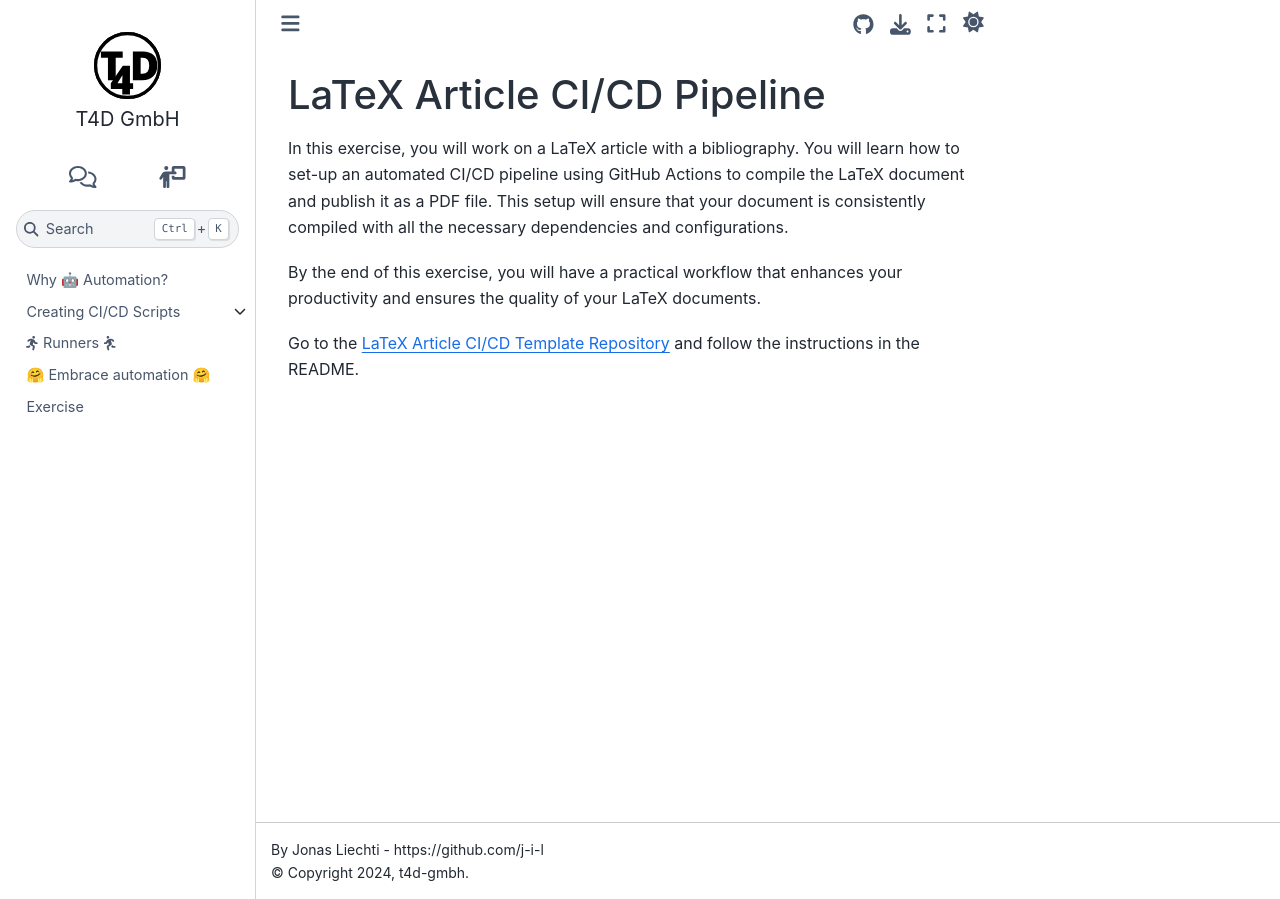
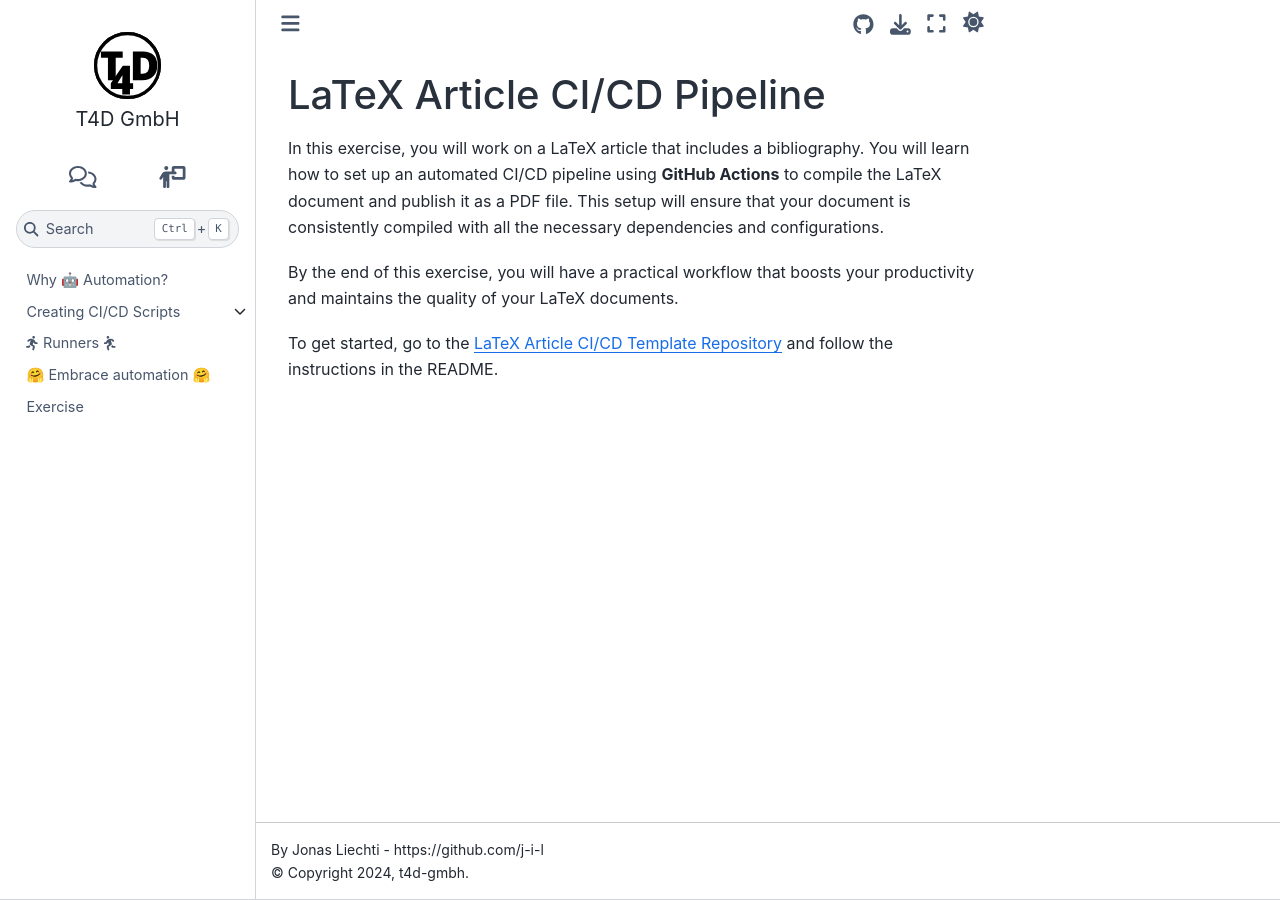
Before and after one commit to t4d-gmbh/ci-cd-workflows, a Sphinx documentation site: the page built from source/content/exercise/problem.md, in a window 1280 px wide. Built offline with Sphinx 7.4.7 and the Sphinx Book theme 1.1.4, drawn with Linux system fonts in a browser that asks for light colours; the version number could not be read and is left out.

Commit message:
Update problem.md
Minor text revisions

```diff
--- a/source/content/exercise/problem.md
+++ b/source/content/exercise/problem.md
@@ -1,13 +1,13 @@
 ## LaTeX Article CI/CD Pipeline
 
-In this exercise, you will work on a LaTeX article with a bibliography.
-You will learn how to set-up an automated CI/CD pipeline using GitHub Actions to compile the LaTeX document and publish it as a PDF file.
+In this exercise, you will work on a LaTeX article that includes a bibliography.
+You will learn how to set up an automated CI/CD pipeline using **GitHub Actions** to compile the LaTeX document and publish it as a PDF file.
 This setup will ensure that your document is consistently compiled with all the necessary dependencies and configurations.
 
-By the end of this exercise, you will have a practical workflow that enhances your productivity and ensures the quality of your LaTeX documents.
+By the end of this exercise, you will have a practical workflow that boosts your productivity and maintains the quality of your LaTeX documents.
 
-Go to the [LaTeX Article CI/CD Template Repository](https://github.com/matteodelucchi/latex-article-template) and follow the instructions in the README.
+To get started, go to the [LaTeX Article CI/CD Template Repository](https://github.com/matteodelucchi/latex-article-template) and follow the instructions in the README.
 
 {% if slide %}
-Like Overleaf but with GitHub Actions 😉
+Think of it as Overleaf, powered by GitHub Actions 😉
 {% endif %}
```
